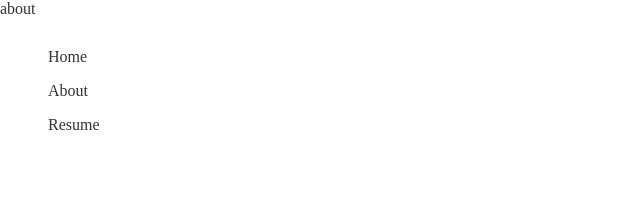
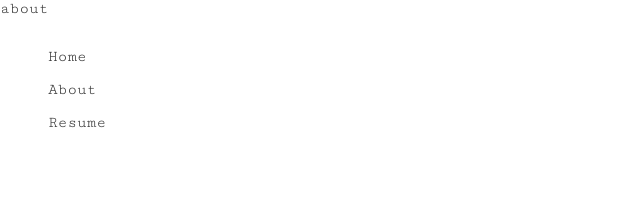
Before and after one commit to emiilyxie/emilyfmv3, a Next.js app: page /about in a window 1280 px wide. Shown: the top 200 px of the page, without its empty margins (0-640 px from the left). Built offline with nearby package versions, Linux system fonts and the light colour scheme.

Commit message:
move font to global

```diff
--- a/app/layout.tsx
+++ b/app/layout.tsx
@@ -1,6 +1,12 @@
 import './globals.css'
 import type { Metadata } from 'next'
 import Navbar from '@/components/navbar'
+import { Cutive_Mono } from "next/font/google"
+
+const cutiveMono = Cutive_Mono({
+  weight: '400',
+  subsets: ['latin'],
+})
 
 export const metadata: Metadata = {
   title: 'Emily Xie',
@@ -13,7 +19,7 @@ export default function RootLayout({
   children: React.ReactNode
 }) {
   return (
-    <html lang="en">
+    <html lang="en" className={cutiveMono.className}>
       <body>
         <Navbar />
         {children}
```
Also changed, not shown: app/page.tsx (+1 -7 lines).
